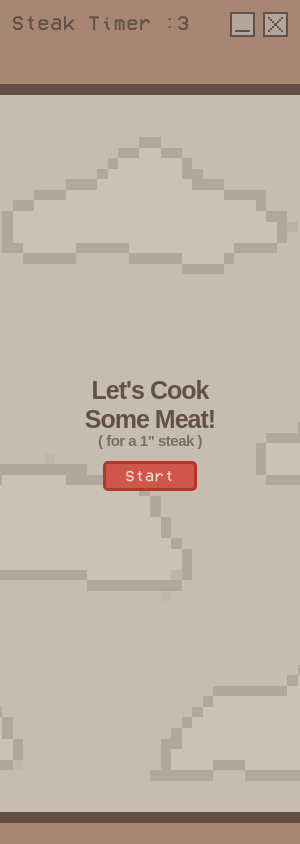
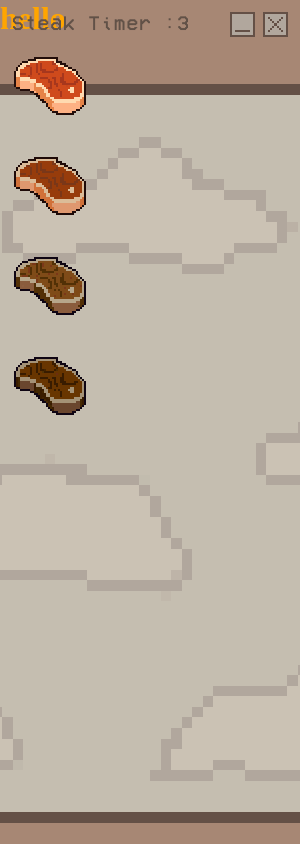
Before and after one commit to tinabyte/cute-steak-timer, an Electron app: page src/index.html in a window 300 px wide. Both pictures are taken after a click on the button "Start". Drawn offline with Linux system fonts and the light colour scheme; a web font is replaced by a local one.

Commit message:
added steak images and steak rarity screen

```diff
--- a/src/index.css
+++ b/src/index.css
@@ -91,7 +91,7 @@ body {
   opacity: 0.6;
 }
 
-.main-content {
+.home-content {
   position: absolute;
   top: 50%;
   left: 50%;
@@ -103,7 +103,7 @@ body {
   z-index: 100;
 }
 
-.main-text {
+.home-text {
   font-family: 'Montserrat Bold', sans-serif;
   font-size: 25px;
   font-weight: bold;
@@ -139,6 +139,8 @@ body {
   image-rendering: -moz-crisp-edges;
   image-rendering: crisp-edges;
   transition: all 0.1s;
+  margin: 0 auto;
+  display: block;
 }
 
 .start-button:hover {
@@ -155,3 +157,42 @@ body {
 :root {
   color: orange;
 }
+
+
+
+
+.steak-btn img{
+  image-rendering: pixelated;
+  image-rendering: -moz-crisp-edges;
+  image-rendering: crisp-edges;
+  display: block;
+  width: 100px;
+  height: 100px;
+  object-fit: contain;
+
+}
+
+ .steak-btn {
+  background: none;
+  border: none;
+  padding: 0;
+  cursor: pointer;
+  display: flex;
+  align-items: center;
+  justify-content: center;
+  width: 100px;
+  height: 100px;
+  width: auto;
+  height: auto;
+  transition: transform 0.2s ease, opacity 0.2s ease;
+}
+
+.steak-btn:hover {
+  transform: scale(1.15);
+  opacity: 0.8;
+}
+
+.steak-btn:active {
+  transform: scale(1.05);
+  opacity: 0.6;
+}
--- a/src/index.html
+++ b/src/index.html
@@ -14,13 +14,37 @@
         <img src="./assets/Close-button.png" alt="Close" />
       </button>
     </div>
-    <div class="main-content">
-      <h1 class="main-text">Let's Cook Some Meat!</h1>
+
+
+    <div class="home-content" id="home-content" style="display: block;">
+      <h1 class="home-text">Let's Cook Some Meat!</h1>
       <p class="sub-text">( for a 1" steak )</p>
-      <button class="start-button">Start</button>
+      <button class="start-button" id="startBtn">Start</button>
     </div>
-    <!-- <h1>Meaty Timer!</h1> -->
+
+
+    <div class="steak-rarity-view" id="steakRarity" style="display: none;">
+      <h1 class="cooking-text">hello</h1>
+      <button class="steak-btn" id="rareSteakBtn">
+        <img src="./assets/rare.png" alt="Minimize" />
+      </button>
+
+      <button class="steak-btn" id="mediumRareSteakBtn">
+        <img src="./assets/medium-rare.png" alt="Minimize" />
+      </button>
+
+      <button class="steak-btn" id="mediumSteakBtn">
+        <img src="./assets/medium.png" alt="Minimize" />
+      </button>
+
+      <button class="steak-btn" id="rareSteakBtn">
+        <img src="./assets/well-done.png" alt="Minimize" />
+      </button>
+    </div>
+
+
     <script>
+      // commands for when button is pushed.
       document.getElementById('closeBtn').addEventListener('click', () => {
         if (window.electronAPI) {
           window.electronAPI.closeWindow();
@@ -32,6 +56,11 @@
           window.electronAPI.minimizeWindow();
         }
       });
+
+      document.getElementById('startBtn').addEventListener('click', () => {
+        document.getElementById('home-content').style.display = 'none';
+        document.getElementById('steakRarity').style.display = 'block';
+      });
     </script>
   </body>
 </html>
```
Also changed, not shown: src/assets/medium-rare.png (added), src/assets/medium.png (added), src/assets/rare.png (added), src/assets/well-done.png (added).
